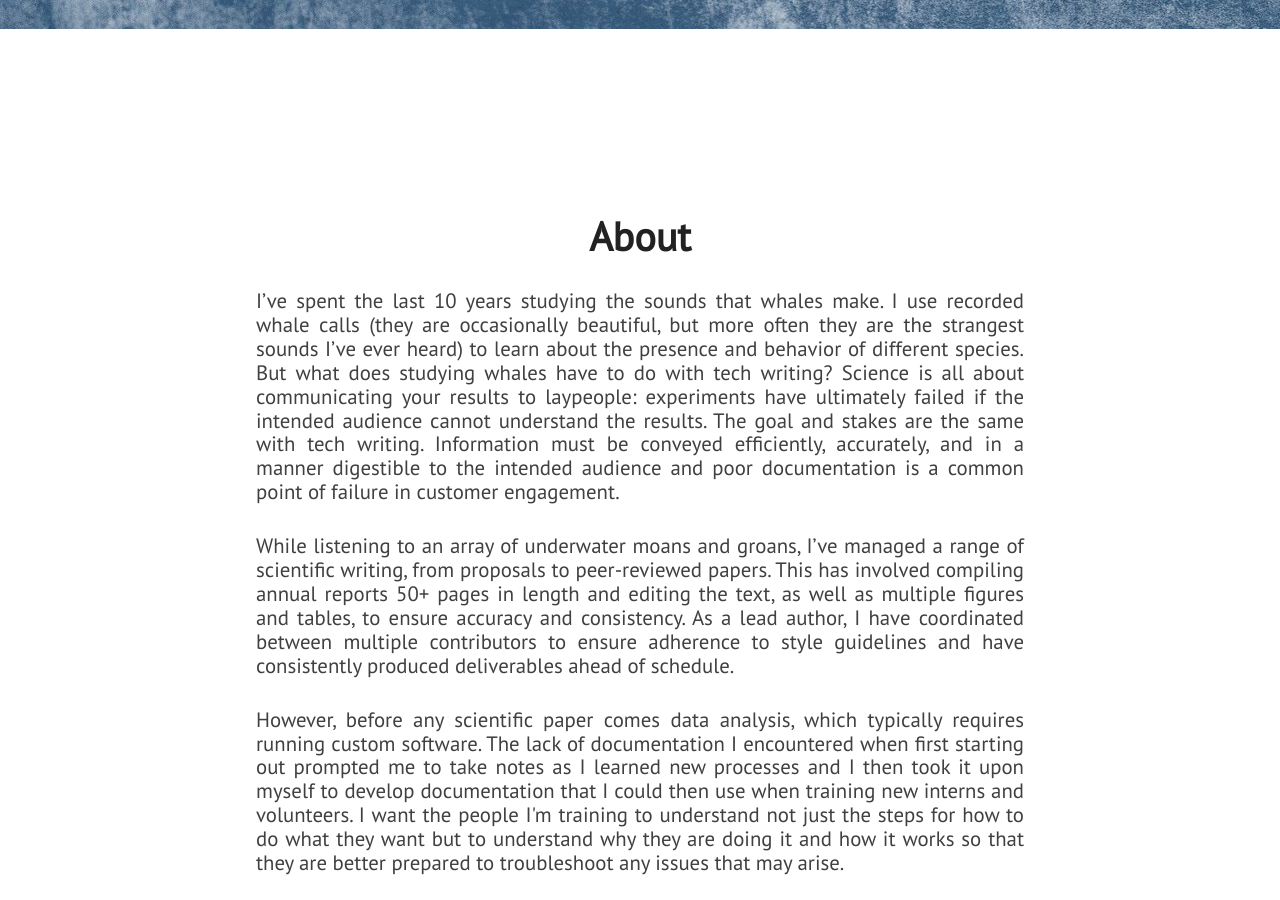
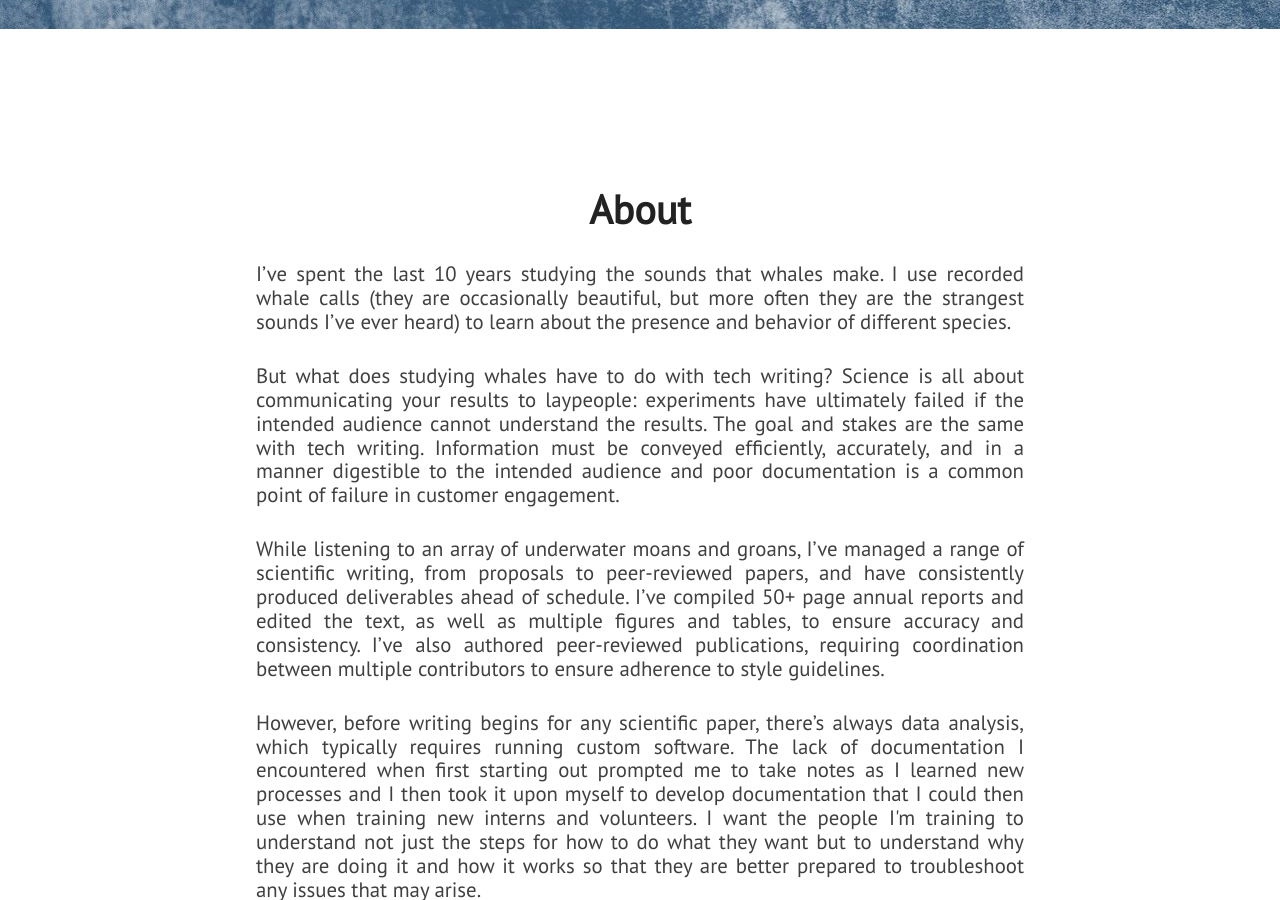
Before and after one commit to alrice12/alrice12.github.io, a Jekyll site: the page built from index.html, in a window 1280 px wide and 900 px high, scrolled down 871 px. Built offline with Jekyll 4.4.1, drawn with Linux system fonts in a browser that asks for light colours; nearby versions of some CDN libraries.

Commit message:
Update about.html

```diff
--- a/_includes/about.html
+++ b/_includes/about.html
@@ -3,13 +3,16 @@
         <div id="about-text">
             <div class="section-heading">About</div>
             <p class="paragraph-text justify-text">
-                I’ve spent the last 10 years studying the sounds that whales make. I use recorded whale calls (they are occasionally beautiful, but more often they are the strangest sounds I’ve ever heard) to learn about the presence and behavior of different species. But what does studying whales have to do with tech writing? Science is all about communicating your results to laypeople: experiments have ultimately failed if the intended audience cannot understand the results. The goal and stakes are the same with tech writing. Information must be conveyed efficiently, accurately, and in a manner digestible to the intended audience and poor documentation is a common point of failure in customer engagement.
+                I’ve spent the last 10 years studying the sounds that whales make. I use recorded whale calls (they are occasionally beautiful, but more often they are the strangest sounds I’ve ever heard) to learn about the presence and behavior of different species.
             </p>
             <p class="paragraph-text justify-text">
-                While listening to an array of underwater moans and groans, I’ve managed a range of scientific writing, from proposals to peer-reviewed papers. This has involved compiling annual reports 50+ pages in length and editing the text, as well as multiple figures and tables, to ensure accuracy and consistency. As a lead author, I have coordinated between multiple contributors to ensure adherence to style guidelines and have consistently produced deliverables ahead of schedule.
+                But what does studying whales have to do with tech writing? Science is all about communicating your results to laypeople: experiments have ultimately failed if the intended audience cannot understand the results. The goal and stakes are the same with tech writing. Information must be conveyed efficiently, accurately, and in a manner digestible to the intended audience and poor documentation is a common point of failure in customer engagement.
             </p>
             <p class="paragraph-text justify-text">
-                However, before any scientific paper comes data analysis, which typically requires running custom software. The lack of documentation I encountered when first starting out prompted me to take notes as I learned new processes and I then took it upon myself to develop documentation that I could then use when training new interns and volunteers. I want the people I'm training to understand not just the steps for how to do what they want but to understand why they are doing it and how it works so that they are better prepared to troubleshoot any issues that may arise.
+                While listening to an array of underwater moans and groans, I’ve managed a range of scientific writing, from proposals to peer-reviewed papers, and have consistently produced deliverables ahead of schedule. I’ve compiled 50+ page annual reports and edited the text, as well as multiple figures and tables, to ensure accuracy and consistency. I’ve also authored peer-reviewed publications, requiring coordination between multiple contributors to ensure adherence to style guidelines.
+            </p>
+            <p class="paragraph-text justify-text">
+                However, before writing begins for any scientific paper, there’s always data analysis, which typically requires running custom software. The lack of documentation I encountered when first starting out prompted me to take notes as I learned new processes and I then took it upon myself to develop documentation that I could then use when training new interns and volunteers. I want the people I'm training to understand not just the steps for how to do what they want but to understand why they are doing it and how it works so that they are better prepared to troubleshoot any issues that may arise.
             </p>
         </div>
     </section>
```
